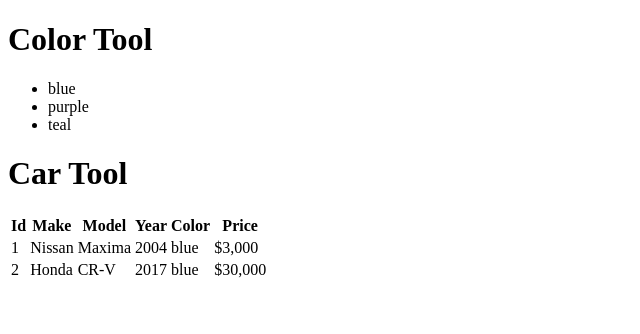
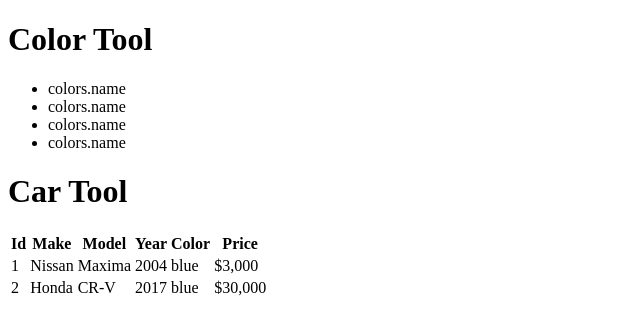
Before and after one commit to kelseyp1993/react-redux-typescript-course, a React (Create React App) app: page / in a window 1280 px wide. Shown: the top 334 px of the page, without its empty margins (0-640 px from the left). Built offline with nearby package versions, Linux system fonts and the light colour scheme.

Commit message:
Dynamic list example

```diff
--- a/src/components/ColorTool.tsx
+++ b/src/components/ColorTool.tsx
@@ -1,17 +1,26 @@
 import React from 'react';
 
+import { Color } from '../models/colors';
+
 export function ColorTool() {
-  // intrinsic element, with ReactDOM, the HTML tags are all intrinsic
-  // reference the intrensic element using a string-based tag name
-  // JSX - starts with lower case letter
-  return <>
-        <header>
-            <h1>Color Tool</h1>
-        </header>
-        <ul>
-            <li>blue</li>
-            <li>purple</li>
-            <li>teal</li>
-        </ul>
-    </>;
+
+    const colors: Color[] = [
+        {id:1, name:'blue'},
+        {id:1, name:'purple'},
+        {id:1, name:'teal'},
+        {id:1, name:'aqua'},
+    ];
+
+    // const colorListItems: colors.map(color => <li>colors.name</li>);
+
+    return (
+        <>
+            <header>
+                <h1>Color Tool</h1>
+            </header>
+            <ul>
+                {colors.map(color => <li key={color.id}>colors.name</li>)}
+            </ul>
+        </>
+    );
 }
--- /dev/null
+++ b/src/models/colors.ts
@@ -0,0 +1,4 @@
+export type Color = {
+    id: number;
+    name: string;
+};
--- a/tsconfig.json
+++ b/tsconfig.json
@@ -17,7 +17,8 @@
     "resolveJsonModule": true,
     "isolatedModules": true,
     "noEmit": true,
-    "jsx": "react"
+    "jsx": "react",
+    "noImplicitAny": true
   },
   "include": [
     "src"
```
